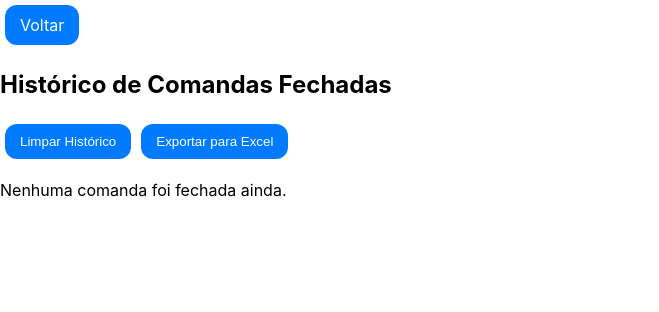
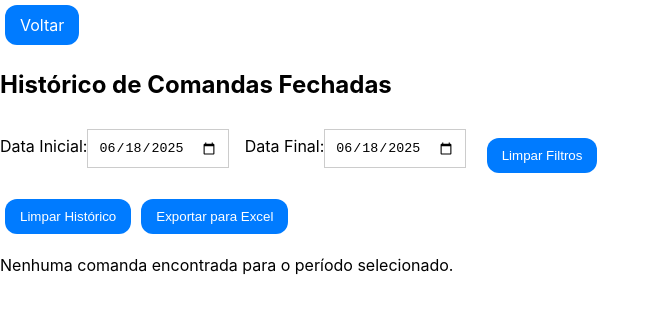
Before and after one commit to Rurato/BarManageOld, a React (Create React App) app: page /history in a window 1280 px wide. Shown: the top 312 px of the page, without its empty margins (0-659 px from the left). Built offline with nearby package versions, Linux system fonts and the light colour scheme.

Commit message:
filtro de data

```diff
--- a/src/Pages/history/index.js
+++ b/src/Pages/history/index.js
@@ -5,44 +5,79 @@ import './styles.css';
 
 function History() {
   const [history, setHistory] = useState([]);
+  const [filteredHistory, setFilteredHistory] = useState([]);
+  const [dataInicial, setDataInicial] = useState('');
+  const [dataFinal, setDataFinal] = useState('');
+
+  // Função para obter a data de hoje no formato yyyy-mm-dd
+  const getTodayDate = () => {
+    const today = new Date();
+    return today.toISOString().split('T')[0];
+  };
 
   useEffect(() => {
     const storedHistory = JSON.parse(localStorage.getItem('history')) || [];
-    // Ordenar por timestamp (mais recente primeiro)
     const sortedHistory = storedHistory.sort((a, b) => b.timestamp - a.timestamp);
     setHistory(sortedHistory);
+
+    const hoje = getTodayDate();
+    setDataInicial(hoje);
+    setDataFinal(hoje);
   }, []);
+
+  useEffect(() => {
+    if (!dataInicial && !dataFinal) {
+      setFilteredHistory(history);
+      return;
+    }
+
+    const start = dataInicial ? new Date(dataInicial + 'T00:00:00') : null;
+    const end = dataFinal ? new Date(dataFinal + 'T23:59:59') : null;
+
+    const filtered = history.filter(entry => {
+      const ts = entry.timestamp;
+      return (!start || ts >= start.getTime()) && (!end || ts <= end.getTime());
+    });
+
+    setFilteredHistory(filtered);
+  }, [dataInicial, dataFinal, history]);
 
   const clearHistory = () => {
     if (window.confirm("Tem certeza que deseja limpar o histórico?")) {
       localStorage.removeItem('history');
       setHistory([]);
+      setFilteredHistory([]);
       alert("Histórico limpo com sucesso!");
     }
   };
 
   const exportToExcel = () => {
-    if (history.length === 0) {
-      alert("Não há histórico para exportar.");
+    if (filteredHistory.length === 0) {
+      alert("Nenhum dado filtrado para exportar.");
       return;
     }
 
-    // Transformar os dados do histórico em um array de objetos
-    const dataToExport = history.map(entry => ({
+    const dataToExport = filteredHistory.map(entry => ({
       Responsável: entry.responsible,
-      Mesa: entry.tableNumber,
+      Mesa: entry.tableNumber || '-',
       Total: entry.total.toFixed(2),
       FechadaEm: new Date(entry.timestamp).toLocaleString(),
       Itens: entry.items.map(item => `${item.name} (${item.quantity}x)`).join(', '),
     }));
 
-    // Criar uma nova planilha
     const worksheet = XLSX.utils.json_to_sheet(dataToExport);
     const workbook = XLSX.utils.book_new();
     XLSX.utils.book_append_sheet(workbook, worksheet, 'Histórico');
-    const Data = new Date (Date.now());
-    // Exportar o arquivo
-    XLSX.writeFile(workbook, 'historico_'+Data.toLocaleString('pt-BR', { timezone: 'UTC' })+'.xlsx');
+
+    const agora = new Date();
+    const nomeArquivo = `historico_${agora.toLocaleDateString('pt-BR')}_${agora.toLocaleTimeString('pt-BR')}.xlsx`;
+    XLSX.writeFile(workbook, nomeArquivo);
+  };
+
+  const resetFiltrosParaHoje = () => {
+    const hoje = getTodayDate();
+    setDataInicial(hoje);
+    setDataFinal(hoje);
   };
 
   return (
@@ -50,19 +85,46 @@ function History() {
       <div className="back">
         <Link to="/Tables" className="btn">Voltar</Link>
       </div>
+
       <h2>Histórico de Comandas Fechadas</h2>
+
+      <div className="filtros-data" style={{ display: 'flex', gap: '1rem', marginBottom: '1rem', flexWrap: 'wrap' }}>
+        <div>
+          <label>Data Inicial:</label>
+          <input
+            type="date"
+            value={dataInicial}
+            onChange={(e) => setDataInicial(e.target.value)}
+            className="input-field"
+          />
+        </div>
+        <div>
+          <label>Data Final:</label>
+          <input
+            type="date"
+            value={dataFinal}
+            onChange={(e) => setDataFinal(e.target.value)}
+            className="input-field"
+          />
+        </div>
+        <div style={{ alignSelf: 'flex-end' }}>
+          <button onClick={resetFiltrosParaHoje} className="btn btn-clear">Limpar Filtros</button>
+        </div>
+      </div>
+
       <div className="button-container">
         <button onClick={clearHistory} className="btn btn-clear">Limpar Histórico</button>
         <button onClick={exportToExcel} className="btn btn-export">Exportar para Excel</button>
       </div>
-      {history.length === 0 ? (
-        <p>Nenhuma comanda foi fechada ainda.</p>
+
+      {filteredHistory.length === 0 ? (
+        <p>Nenhuma comanda encontrada para o período selecionado.</p>
       ) : (
         <ul>
-          {history.map((entry, index) => (
+          {filteredHistory.map((entry, index) => (
             <li key={index}>
               <h3>Responsável: {entry.responsible}</h3>
-              <p>Comanda {entry.tableNumber}</p>
+              {entry.tableNumber && <p>Comanda {entry.tableNumber}</p>}
               <ul>
                 {entry.items.map((item, idx) => (
                   <li key={idx}>
```
